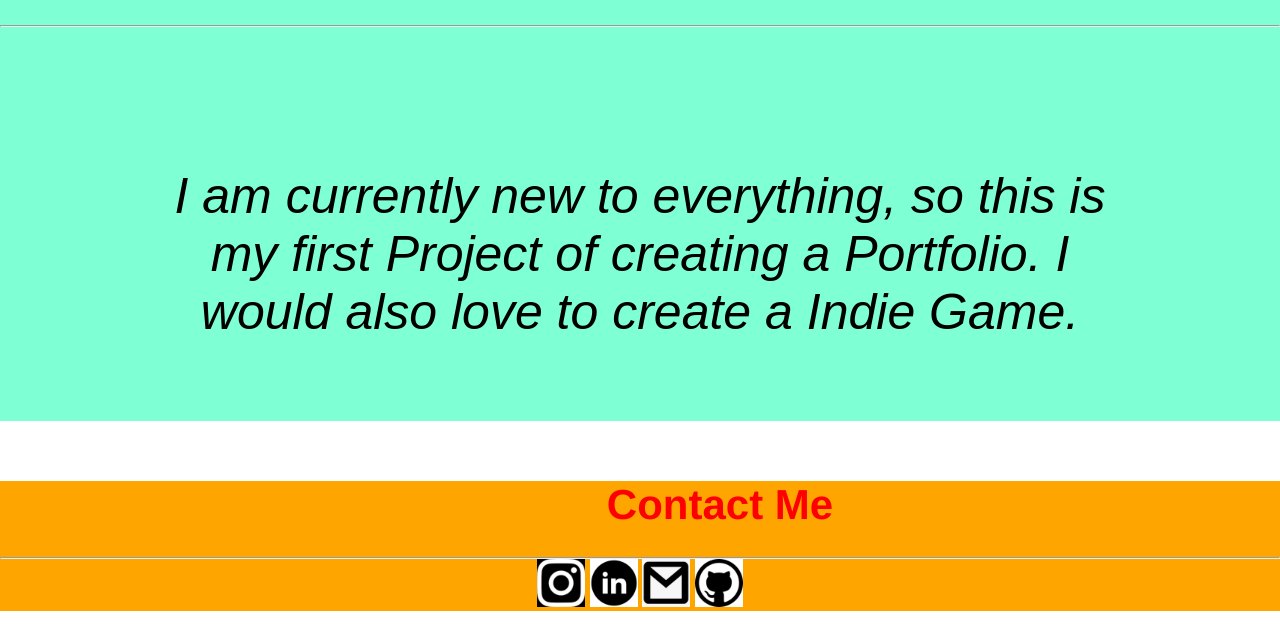
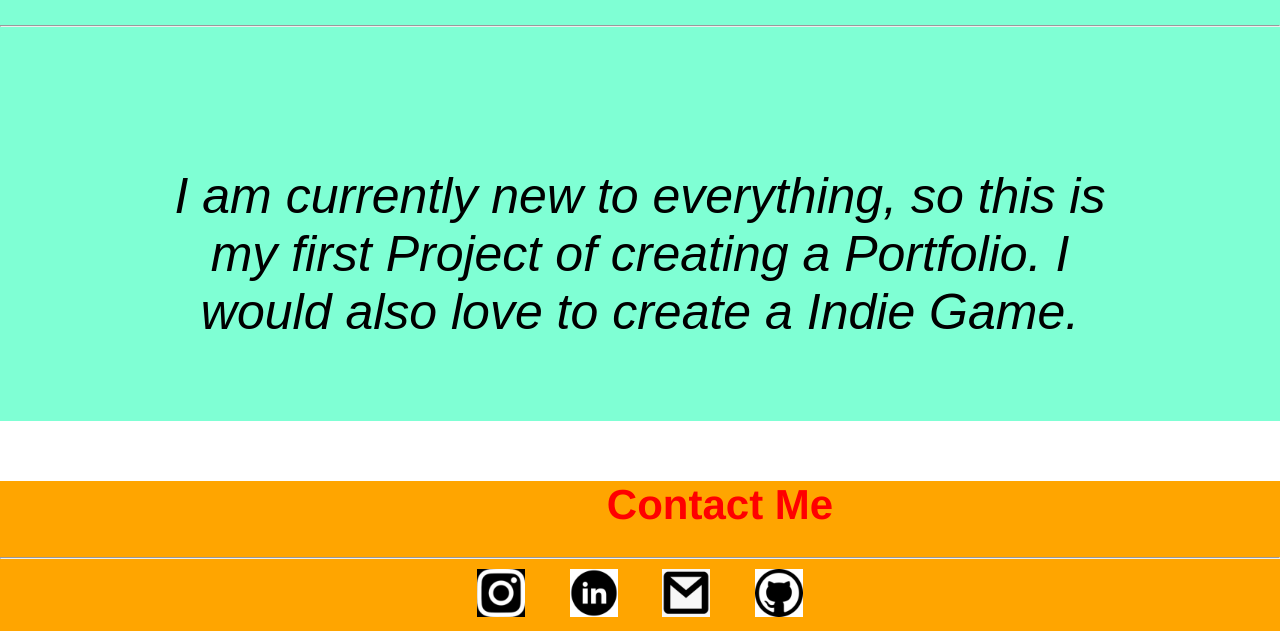
Before and after one commit to Quantumgoku/Portfolio3, a plain HTML site: page index.html in a window 1280 px wide. Shown: the part 2670-3301 px from the top of the page. Drawn offline with nearby package versions, Linux system fonts and the light colour scheme; a script that the page names is missing.

Commit message:
Update IEEE3.css

```diff
--- a/IEEE3.css
+++ b/IEEE3.css
@@ -125,10 +125,9 @@ figure .image-container {
     text-align: left;
     margin-left: 5rem;
 }
-nav li.home,li:hover{
+.navbar-links li.home,.about:hover,.skills:hover,.projects:hover,.contacts:hover{
     background: #1b9bff;
     transition: .5s;
-
 }
 .skills2{
     color: #ce4242b2;
@@ -159,10 +158,15 @@ nav li.home,li:hover{
 }
 .contacts2 .logo-container ul{
     width: 100%;
+    padding: 10px;
     display: flex;
     flex: 2.7;
     justify-content: space-around;
     align-items: center;
+}
+.contacts2 .logo-container ul li a{
+    padding: 10px;
+    margin: 10px;
 }
 @media (max-width: 952px) {
     .navbar {
@@ -195,7 +199,7 @@ nav li.home,li:hover{
         padding: .5rem 1rem;
     }
 
-    .navbar-links.active {
+    .navbar-links .active{
         display: flex;
     }
     .hom2{
```
